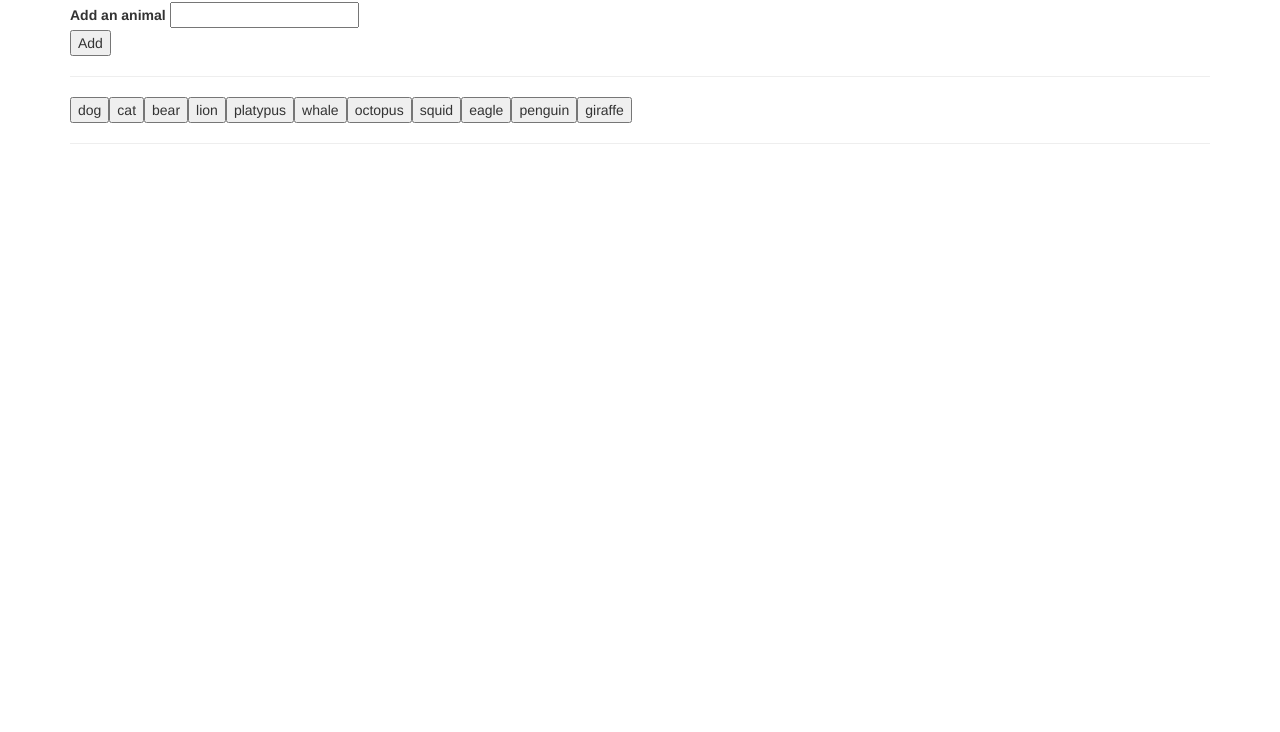
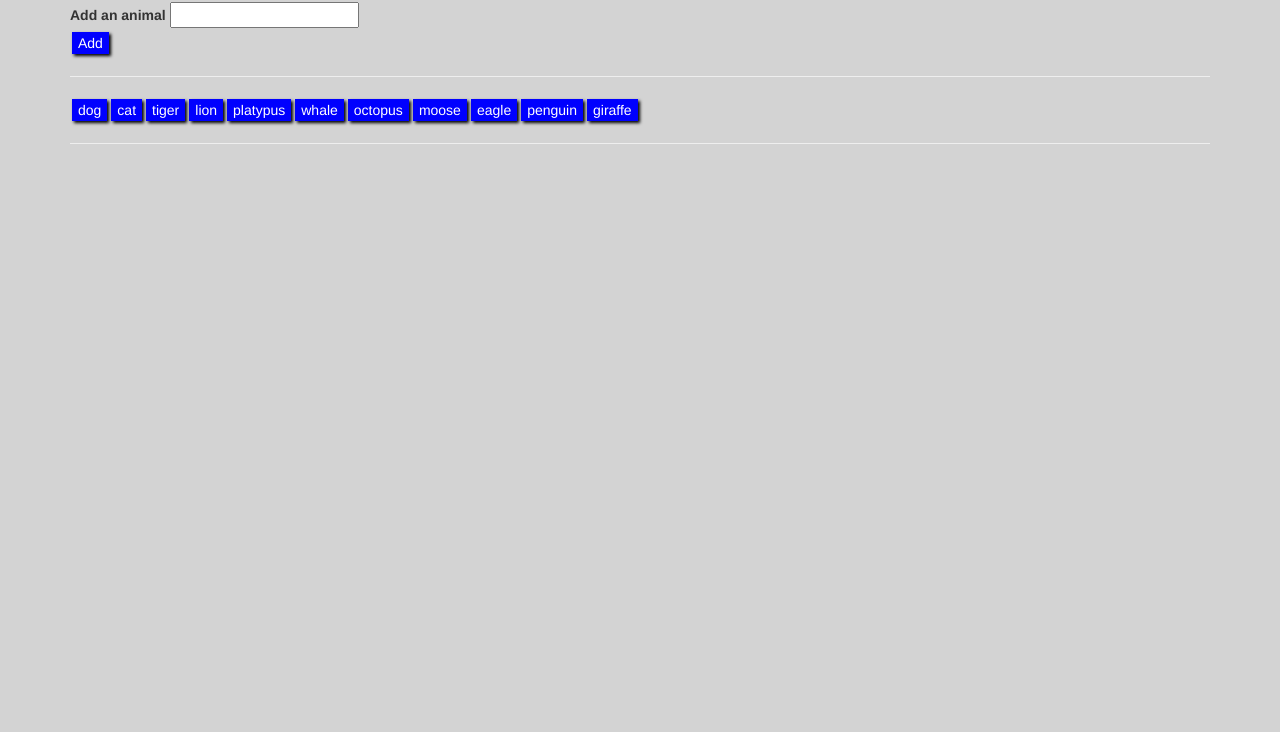
Before and after one commit to mfmunic/giftastic, a plain HTML site: page index.html in a window 1280 px wide. Shown: the part 68-800 px from the top of the page. Drawn offline with nearby package versions, Linux system fonts and the light colour scheme.

Commit message:
added cd

```diff
--- a/assets/css/style.css
+++ b/assets/css/style.css
@@ -1,8 +1,22 @@
+body{
+	background-color: lightgray;
+}
+
 .item{
 	display: inline-block;
+	margin-right: 10px;
 }
 
 .fig{
 	height: 150px;
 	cursor: pointer;
 }
+
+button {
+	background-color: blue;
+	border: none;
+	color: white;
+	box-shadow: 2px 2px 3px black;
+	cursor: pointer;
+	margin: 2px;
+}
--- a/assets/javascript/script.js
+++ b/assets/javascript/script.js
@@ -1,6 +1,6 @@
 $(document).ready(function(){
 
-var animals = ["dog","cat", "bear", "lion", "platypus", "whale", "octopus", "squid", "eagle", "penguin", "giraffe"];
+var animals = ["dog","cat", "tiger", "lion", "platypus", "whale", "octopus", "moose", "eagle", "penguin", "giraffe"];
 
 for(i=0; i<animals.length; i++){
     $("#buttons").append($("<button class=buts id=but"+i+" data-animal="+animals[i]+">"+animals[i]+"</button>"))
@@ -24,11 +24,13 @@ function addButton(event){
     	$("#buttons").append($("<button class=buts id=but"+i+" data-animal="+animals[i]+">"+animals[i]+"</button>"))
     	$("#but"+i).on("click", findGIF)
 	}
+
 }//end of addButton function
 
 
 function findGIF(){
 	$("#displayResults").empty();
+
 
 	var animal = $(this).attr("data-animal");
     var queryURL = "http://api.giphy.com/v1/gifs/search?q="+animal+"&api_key=dc6zaTOxFJmzC&limit=10";
```
